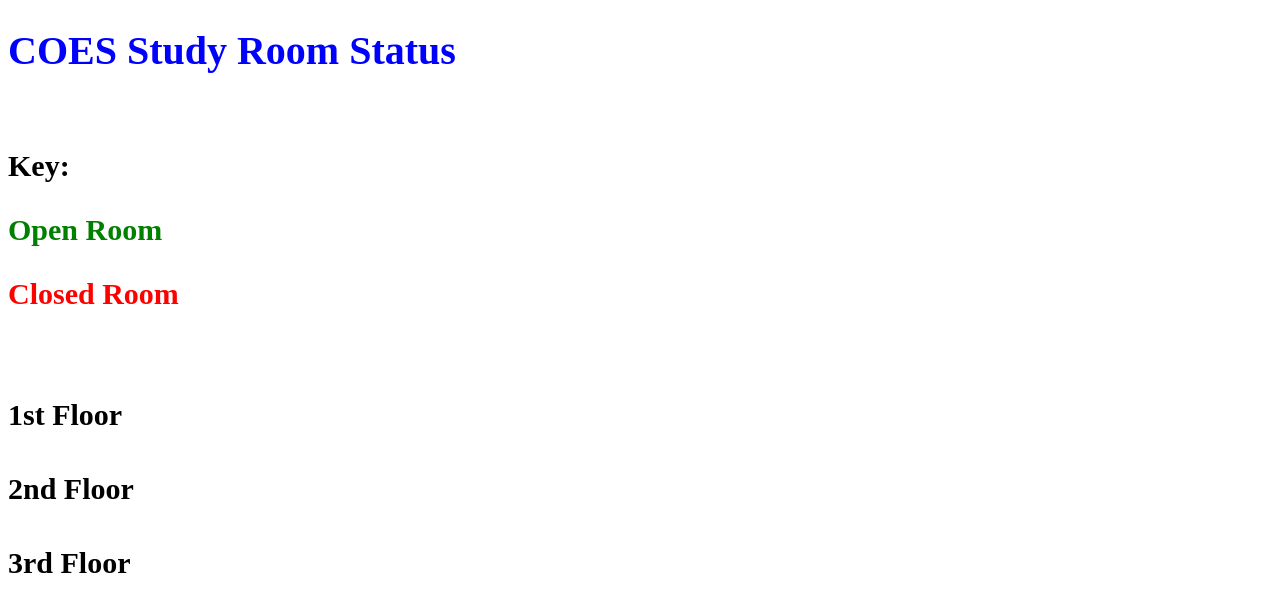
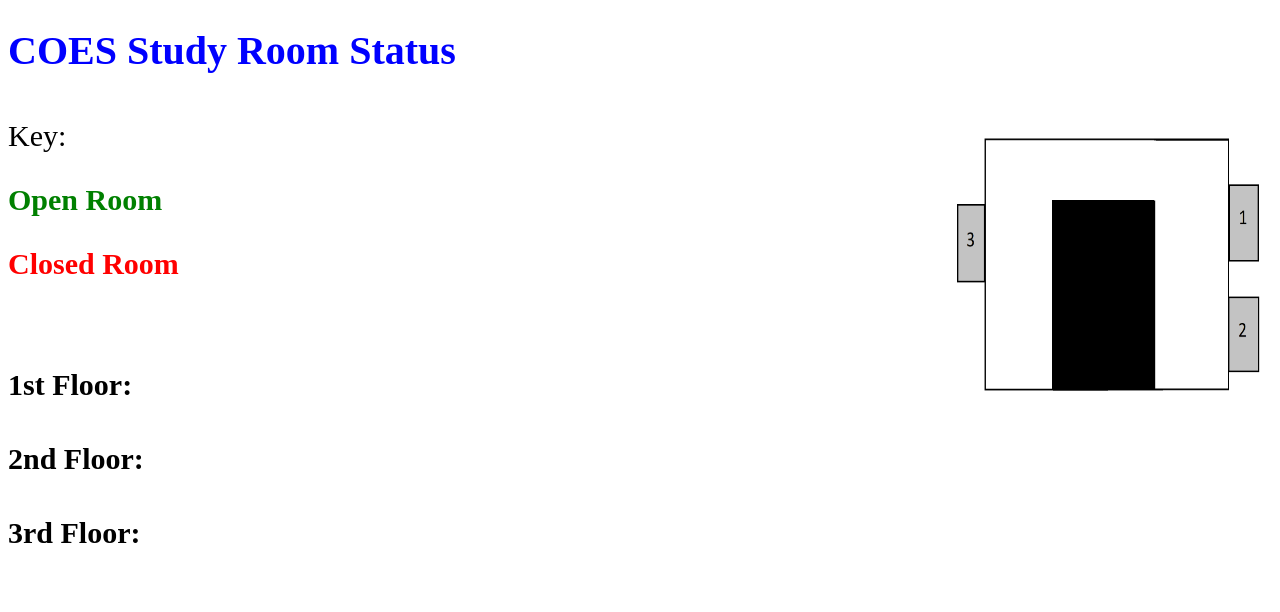
Before and after one commit to BurntMuffins/StudyRoomStatus, a Flask app: page / in a window 1280 px wide. Shown: the top 612 px of the page. Run offline with Flask 3, Linux system fonts and the light colour scheme.

Commit message:
changed formatting on html

```diff
--- a/hostPi/templates/index.html
+++ b/hostPi/templates/index.html
@@ -7,12 +7,11 @@
     <body>
         <h1 style="font-size: 40px; color:blue">COES Study Room Status</h1>
         <br>
-        <h3 style="font-size: 30px">Key:</h3>
+        <span style="font-size: 30px">Key:</span><img src="{{url_for('static', filename='temp_studyRoom_map.png')}}" align="right" style="width:320px;height:300px;" />
         <h3 style="font-size: 30px; color:green">Open Room</h3>
         <h3 style="font-size: 30px; color:red">Closed Room</h3>
         <br>
-        <h4 style="font-size: 30px">1st Floor</h4>
-        <h4 style="font-size: 30px">2nd Floor</h4>
-        <h4 style="font-size: 30px">3rd Floor</h4>
-    </body>
+        <h4 style="font-size: 30px">1st Floor:</h4>
+        <h4 style="font-size: 30px">2nd Floor:</h4>
+        <h4 style="font-size: 30px">3rd Floor:</h4>
 </html>
```
